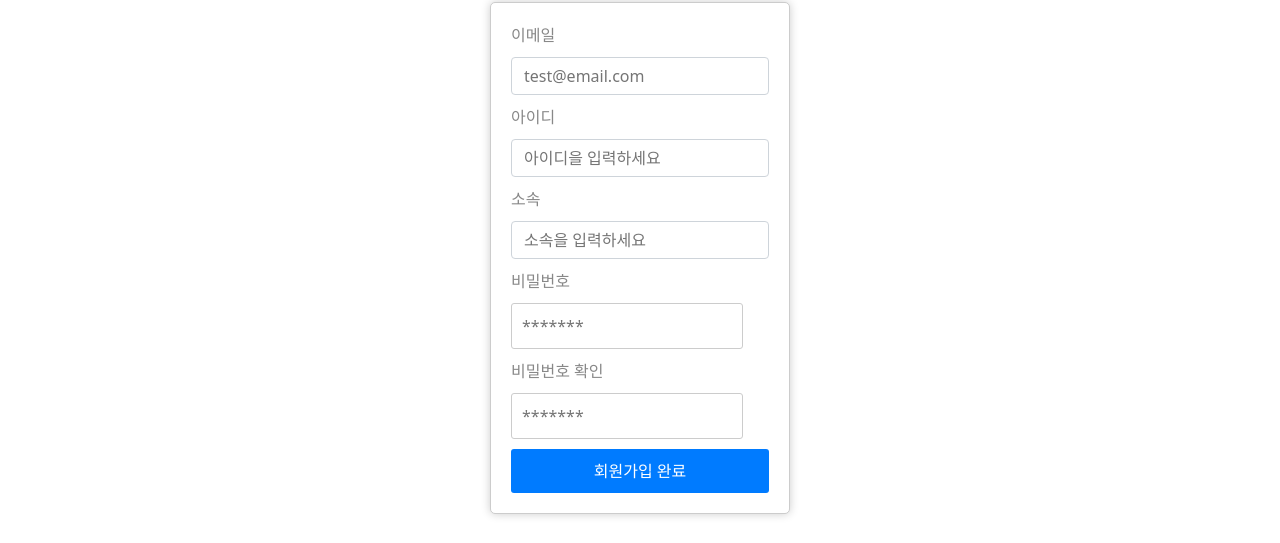
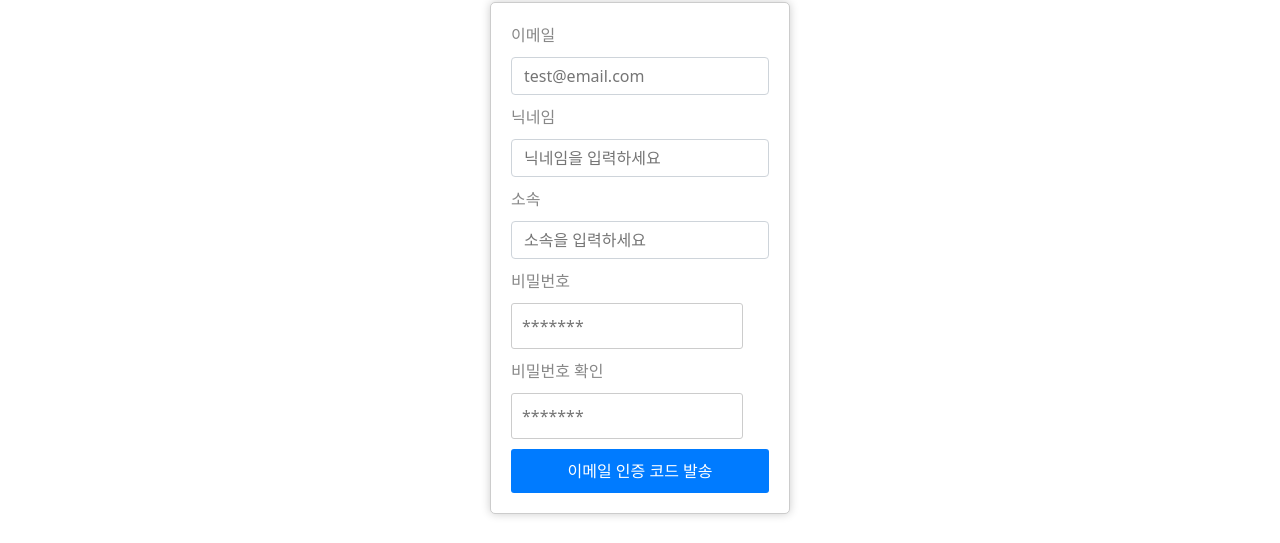
Before and after one commit to ACS-High-School/Frontend, a React (Create React App) app: page /signup in a window 1280 px wide. Shown: the part 198-741 px from the top of the page. Built offline with nearby package versions, Linux system fonts and the light colour scheme; no server answers; what aws-amplify, aws-jwt-verify would draw is missing.

Commit message:
AHSK-241 fix : 회원가입 폼 수정
- 아이디를 닉네임으로 변경
- 회원 가입과 이메일 인증 버튼 텍스트 수정

```diff
--- a/src/components/SignUpPage.jsx
+++ b/src/components/SignUpPage.jsx
@@ -80,16 +80,16 @@ const SignForm = (props) => {
           )}
         </div>
         <div>
-          <label htmlFor="username">아이디</label>
+          <label htmlFor="username">닉네임</label>
           <input
             id="username"
             type="text"
-            placeholder="아이디을 입력하세요"
+            placeholder="닉네임을 입력하세요"
             {...register("username", {
-              required: "아이디는 필수 입력입니다.",
+              required: "닉네임은 필수 입력입니다.",
               minLength: {
                 value: 3,
-                message: "아이디는 최소 3자 이상이어야 합니다.",
+                message: "닉네임는 최소 3자 이상이어야 합니다.",
               },
             })}
           />
@@ -155,7 +155,7 @@ const SignForm = (props) => {
           {errors.passwordConfirm && (
             <small role="alert">{errors.passwordConfirm.message}</small>
           )}
-        <button type="submit">회원가입 완료</button>
+        <button type="submit">이메일 인증 코드 발송</button>
 
         </div>
         {/* 이메일 인증 코드 입력 필드와 버튼을 조건부 렌더링 */}
@@ -175,7 +175,7 @@ const SignForm = (props) => {
                 <small role="alert">{errors.emailVerificationCode.message}</small>
               )}
             </div>
-            <button type="button" onClick={handleSubmit(verifyCode)}>인증 코드 전송</button>
+            <button type="button" onClick={handleSubmit(verifyCode)}>회원 가입 완료</button>
           </div>
         )}
 
```
